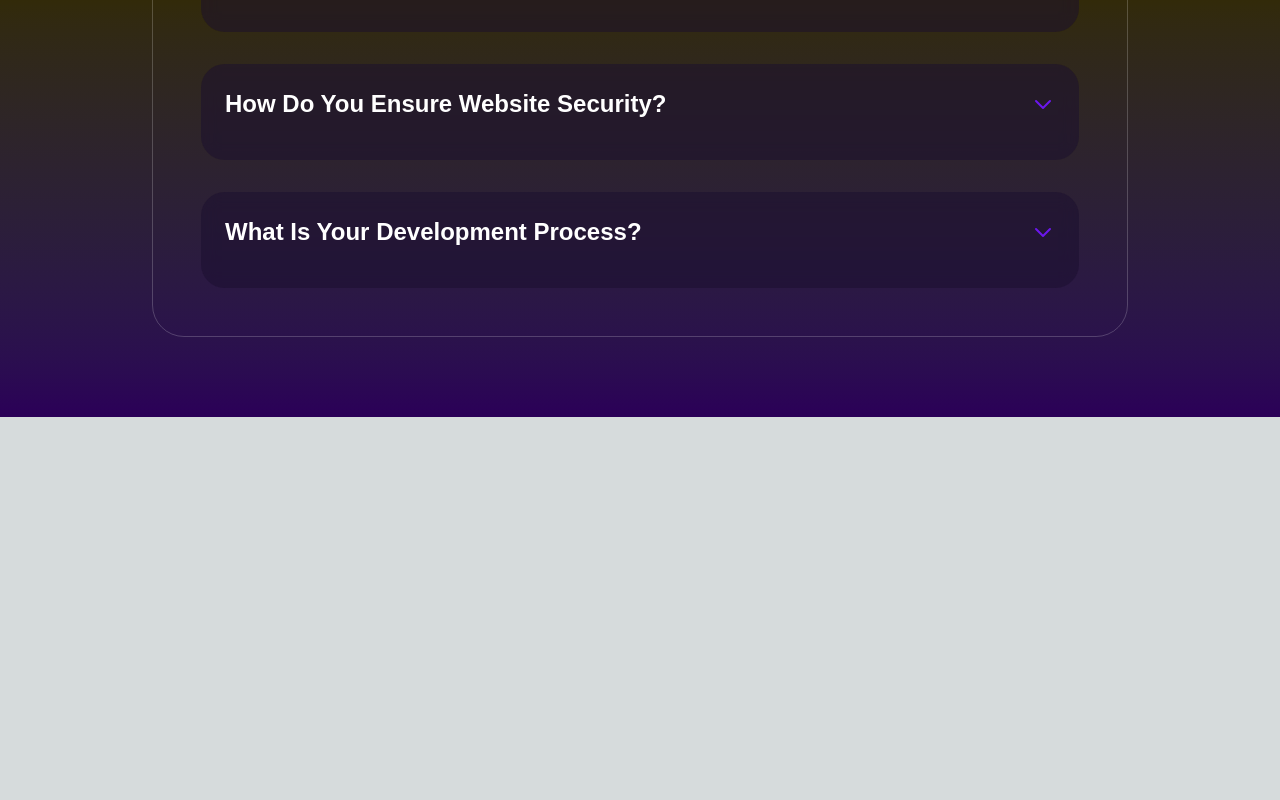
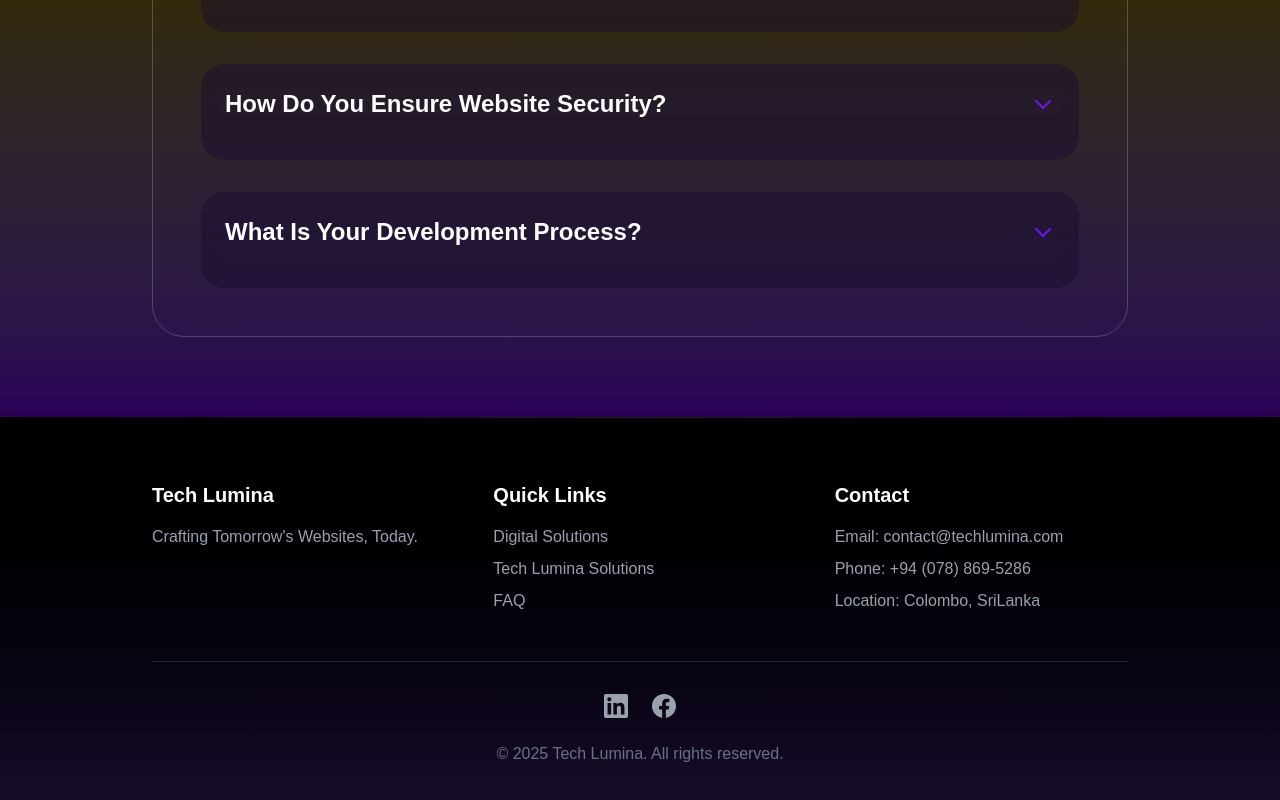
Before and after one commit to dinethnarada/tech-lumina-new, a Next.js app: page / in a window 1280 px wide. Shown: the part 3367-4167 px from the top of the page. Before the commit the page ends 3784 px from the top, so only its background shows below. Built offline with nearby package versions, Linux system fonts and the light colour scheme.

Commit message:
add footer

```diff
--- a/src/app/page.tsx
+++ b/src/app/page.tsx
@@ -4,6 +4,7 @@ import HeroSection from "@/components/HeroSection";
 import FeaturedProjects from "@/components/FeaturedProjects";
 import TechLuminaSolutions from "@/components/TechLuminaSolutions";
 import Questions from "@/components/Questions";
+import Footer from "@/components/Footer";
 
 export default function Home() {
   return (
@@ -30,6 +31,7 @@ export default function Home() {
           <Questions />
         </div>
       </div>
+      <Footer />
     </main>
   );
 }
--- /dev/null
+++ b/src/components/Footer.tsx
@@ -0,0 +1,89 @@
+"use client";
+
+import Link from 'next/link';
+
+const Footer = () => {
+  return (
+    <footer className="relative">
+      {/* Divider Line */}
+      <div className="absolute top-0 left-0 w-full">
+        <div className="h-px bg-gradient-to-r from-transparent via-gray-400/20 to-transparent"></div>
+      </div>
+
+      <div className="bg-gradient-to-b from-black to-[#1a0f2e] py-16">
+        <div className="max-w-5xl mx-auto px-6">
+          <div className="grid grid-cols-1 md:grid-cols-3 gap-12">
+            {/* Company Info */}
+            <div>
+              <h3 className="text-xl font-bold mb-4">Tech Lumina</h3>
+              <p className="text-gray-400">
+              Crafting Tomorrow&apos;s Websites, Today.
+              </p>
+            </div>
+
+            {/* Quick Links */}
+            <div>
+              <h3 className="text-xl font-bold mb-4">Quick Links</h3>
+              <ul className="space-y-2">
+                <li>
+                  <Link href="/#digital-solutions" className="text-gray-400 hover:text-[#806c00] transition-colors">
+                    Digital Solutions
+                  </Link>
+                </li>
+                <li>
+                  <Link href="/#tech-lumina-solutions" className="text-gray-400 hover:text-[#6B17ED] transition-colors">
+                    Tech Lumina Solutions
+                  </Link>
+                </li>
+                <li>
+                  <Link href="/#questions" className="text-gray-400 hover:text-[#806c00] transition-colors">
+                    FAQ
+                  </Link>
+                </li>
+              </ul>
+            </div>
+
+            {/* Contact */}
+            <div>
+              <h3 className="text-xl font-bold mb-4">Contact</h3>
+              <ul className="space-y-2 text-gray-400">
+                <li>Email: contact@techlumina.com</li>
+                <li>Phone: +94 (078) 869-5286</li>
+                <li>Location: Colombo, SriLanka</li>
+              </ul>
+            </div>
+          </div>
+
+          {/* Social Links */}
+          <div className="mt-12 pt-8 border-t border-gray-800 text-center">
+            <div className="flex justify-center space-x-6 mb-6">
+              <a
+                href="https://www.linkedin.com/company/tech-lumina/"
+                target="_blank"
+                rel="noopener noreferrer"
+                className="text-gray-400 hover:text-[#0077b5] transition-colors"
+              >
+                <svg className="w-6 h-6" fill="currentColor" viewBox="0 0 24 24">
+                  <path d="M20.447 20.452h-3.554v-5.569c0-1.328-.027-3.037-1.852-3.037-1.853 0-2.136 1.445-2.136 2.939v5.667H9.351V9h3.414v1.561h.046c.477-.9 1.637-1.85 3.37-1.85 3.601 0 4.267 2.37 4.267 5.455v6.286zM5.337 7.433c-1.144 0-2.063-.926-2.063-2.065 0-1.138.92-2.063 2.063-2.063 1.14 0 2.064.925 2.064 2.063 0 1.139-.925 2.065-2.064 2.065zm1.782 13.019H3.555V9h3.564v11.452zM22.225 0H1.771C.792 0 0 .774 0 1.729v20.542C0 23.227.792 24 1.771 24h20.451C23.2 24 24 23.227 24 22.271V1.729C24 .774 23.2 0 22.222 0h.003z"/>
+                </svg>
+              </a>
+              <a
+                href="https://www.facebook.com/share/15sQydUqcC/?mibextid=wwXIfr"
+                target="_blank"
+                rel="noopener noreferrer"
+                className="text-gray-400 hover:text-[#1877f2] transition-colors"
+              >
+                <svg className="w-6 h-6" fill="currentColor" viewBox="0 0 24 24">
+                  <path d="M24 12.073c0-6.627-5.373-12-12-12s-12 5.373-12 12c0 5.99 4.388 10.954 10.125 11.854v-8.385H7.078v-3.47h3.047V9.43c0-3.007 1.792-4.669 4.533-4.669 1.312 0 2.686.235 2.686.235v2.953H15.83c-1.491 0-1.956.925-1.956 1.874v2.25h3.328l-.532 3.47h-2.796v8.385C19.612 23.027 24 18.062 24 12.073z"/>
+                </svg>
+              </a>
+            </div>
+            <p className="text-gray-500">&copy; {new Date().getFullYear()} Tech Lumina. All rights reserved.</p>
+          </div>
+        </div>
+      </div>
+    </footer>
+  );
+};
+
+export default Footer;
```
